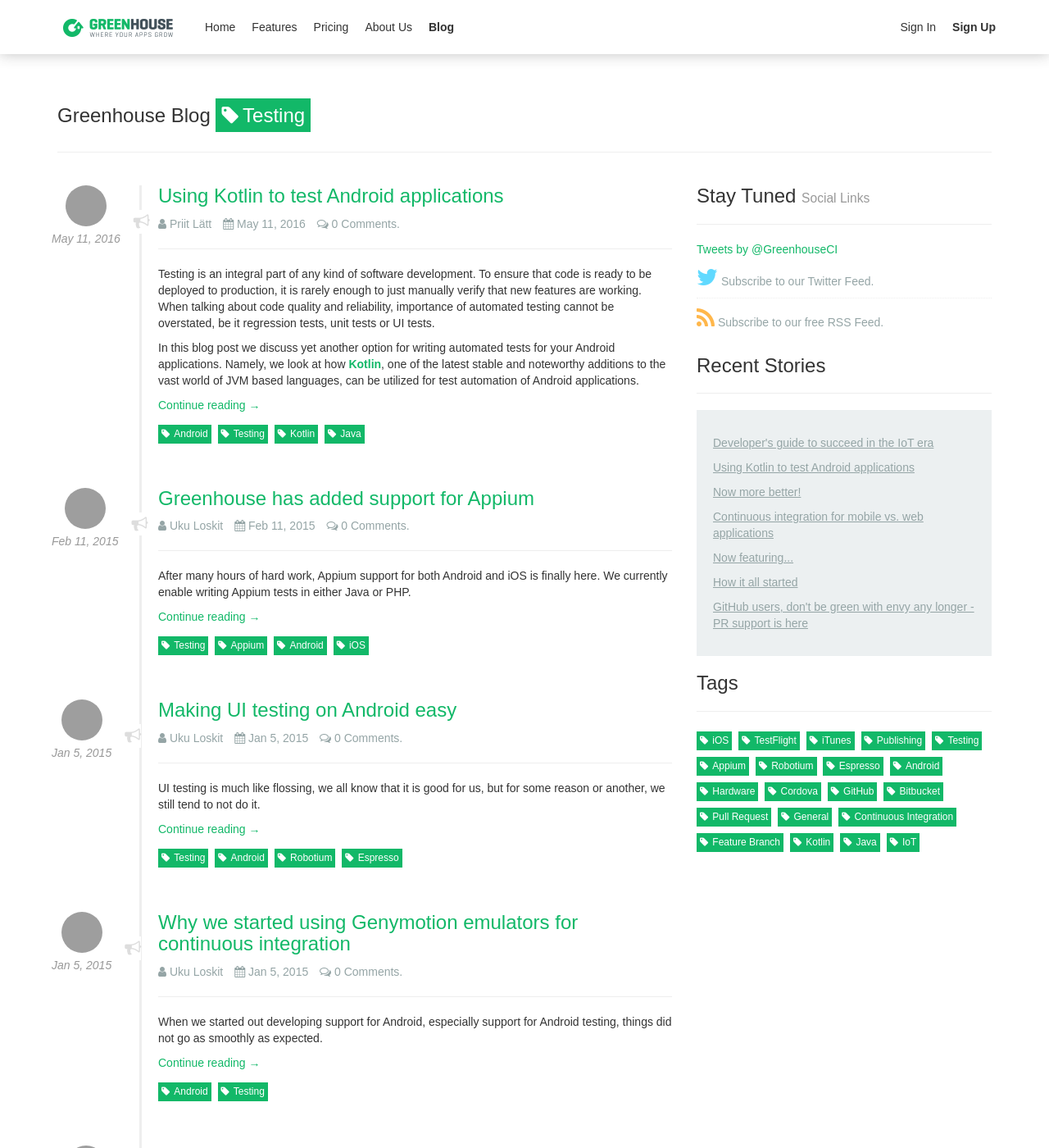
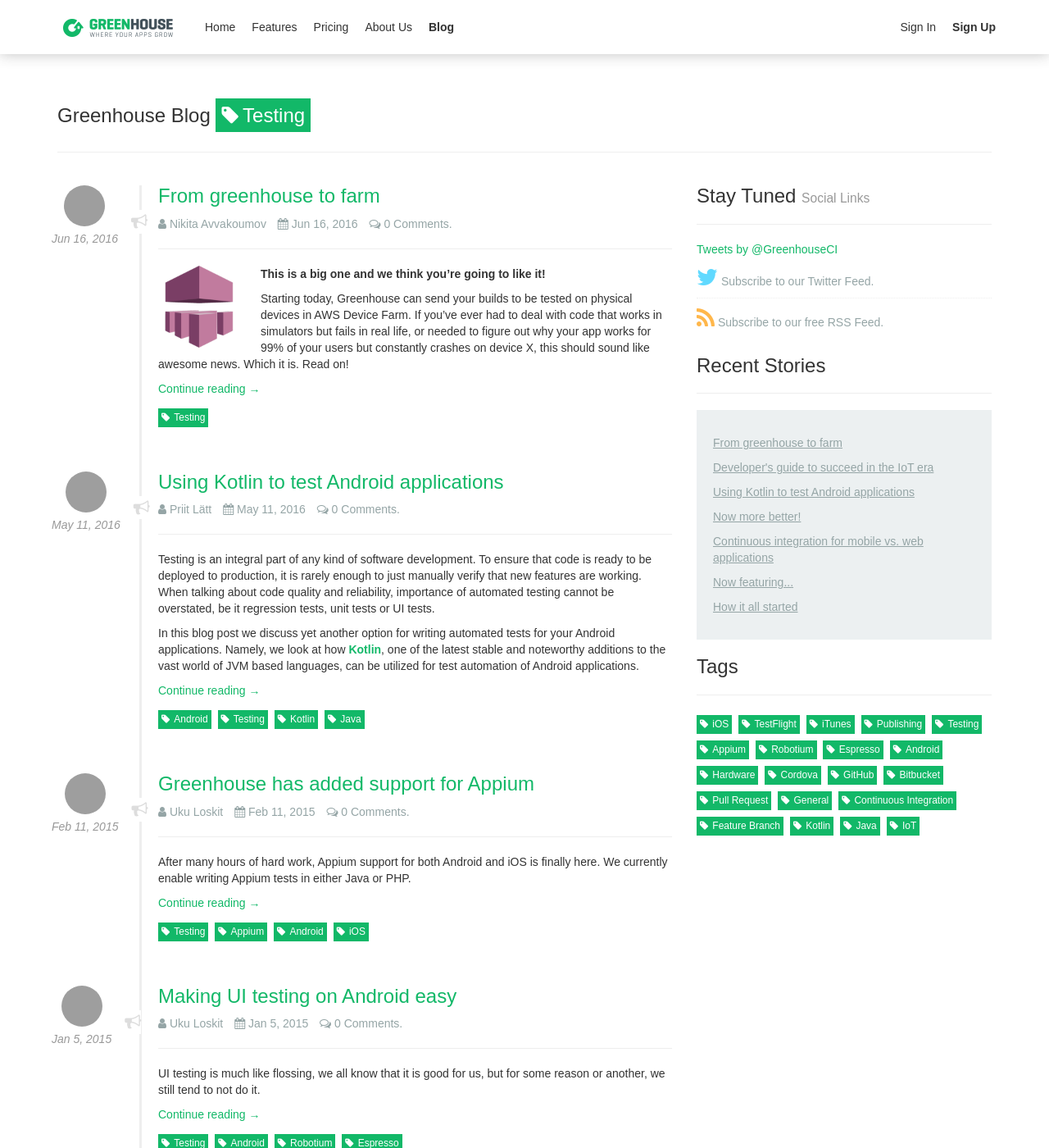
Before and after one commit to GreenhouseCI/blog.greenhouseci.com, a Jekyll site: the page built from tag/testing.md, in a window 1280 px wide and 1400 px high. Shown: the whole window at 82% size. Built offline with Jekyll 4.4.1, drawn with Linux system fonts in a browser that asks for light colours; nearby versions of some CDN libraries; comment, search, counter and statistics services are not loaded; some of the changed lines change nothing that is shown; grey boxes are pictures that could not be loaded.

Commit message:
First draft of device farm post

```diff
--- a/_config.yml
+++ b/_config.yml
@@ -2,6 +2,7 @@
 title: Greenhouse Blog
 email: team@greenhouseci.com
 url: "http://blog.greenhouseci.com" # the base hostname & protocol for your site
+# url: "http://127.0.0.1:4000/" # use for local testing
 baseurl: "" # the subpath of your site, e.g. /blog/
 twitter_username: greenhouseci
 github_username:  greenhouseci
--- /dev/null
+++ b/_posts/2016-06-16-aws-device-farm.md
@@ -0,0 +1,84 @@
+---
+layout: post
+title:  "From greenhouse to farm"
+date:   2016-06-16 00:00:00
+categories: Greenhouse update
+tags: [testing, device farm]
+author: nik
+share: true
+published: true
+comments: true
+---
+
+<img src="/assets/aws-device-farm-logo.png" alt="AWS Device Farm" class="logo" />
+<b>This is a big one and we think you're going to like it!</b>
+
+Starting today, Greenhouse can send your builds to be tested on physical devices
+in AWS Device Farm. If you've ever had to deal with code that works in
+simulators but fails in real life, or needed to figure out why your app works
+for 99% of your users but constantly crashes on device X, this should sound like
+awesome news. Which it is. Read on!
+
+<!--more-->
+
+[AWS Device Farm](https://aws.amazon.com/device-farm/) is a relatively new
+service from AWS that lets you test your mobile
+application on physical devices. Its constantly growing
+[device list](https://aws.amazon.com/device-farm/device-list/) includes many iOS
+and Android smartphones and tablets, all of which are ready and waiting to put
+your app through the wringer. Even if you haven't written any tests for your app
+- [why?!!](http://blog.greenhouseci.com/tag/testing/) - you can still take
+advantage of Device Farm - it can run its
+[built-in fuzz tests](http://docs.aws.amazon.com/devicefarm/latest/developerguide/test-types-built-in-fuzz.html)
+that will exercise your app with random UI events and report the results.
+Imagine a two-year-old playing with your app and you'll understand why they also
+refer to this as "monkey testing".
+
+Even more great news is that at the time of this writing, AWS is offering the
+first 250 minutes of Device Farm use for free. This should give you plenty of
+time to get things up and running and to see just how much value real device
+testing can bring.
+
+## Supported project types
+For now, Greenhouse provides Device Farm testing for native Android and
+iOS projects, as well as for hybrid Cordova and Ionic projects *that only
+target a single platform*. We are hard at work to add support for
+multi-platform hybrid apps. If this is something that interests you, please
+[poke us to move faster](https://greenhouseci.com/contact-us.html). You can also
+create a request for this in [our forum](http://docs.greenhouseci.com/discuss)
+where other Greenhouse users will be able to upvote your post, thereby
+multiplying the poking effect.
+
+## Setting up the Greenhouse - Device Farm connection
+
+### AWS
+To enable Greenhouse to send your builds to Device Farm, you first need to
+configure a few things on the AWS side. Follow the instructions in
+[our docs](http://docs.greenhouseci.com/v1.0/docs/aws-device-farm) to generate
+credentials and to create a Device Farm project and a device pool. Please
+follow good security practices and create a dedicated Greenhouse/Device Farm IAM
+user. Don't give us your root account AWS access! We don't want it.
+
+### Greenhouse
+Once you have the necessary info from AWS, head over to your Greenhouse project
+settings and look in the **Test** section. Enable Device Farm testing with the
+checkbox, then fill in the form below. If you project has tests that are
+supported by Device Farm, Greenhouse will present these as an option.
+Alternatively, you will always have the choice of Device Farm's fuzz tests. Only
+one test type can be run at a time.
+
+![Greenhouse testing configuration screen](/assets/aws-device-farm-settings-in-greenhouse.jpg)
+
+With everything in place, all that remains is to start a build - whether
+manually or via a push hook. As soon as your build succeeds, Greenhouse will
+package up your binary and send it to Device Farm. We will wait for all results to
+come back before setting the final status for the build, but in the meantime
+will keep updating the test run's progress in the Greenhouse dashboard.
+
+As soon as we receive AWS internal reference to your test run, we will create a
+link to the run in the AWS Device Farm web console and place it in the **Tests**
+section of the build info screen. You can follow it at any time to see the test
+run's progress in AWS, or to terminate it before it finishes.
+
+![Device Farm test results in
+Greenhouse](/assets/aws-device-farm-test-results-in-greenhouse.png)
--- a/_sass/_base.scss
+++ b/_sass/_base.scss
@@ -35,3 +35,9 @@
     padding: 7px 7px;
     font-size: 24px;
 }
+
+img.logo {
+  width: 100px;
+  float: left;
+  margin-right: 25px;
+}
```
Also changed, not shown: assets/aws-device-farm-logo.png (added), assets/aws-device-farm-settings-in-greenhouse.jpg (added), assets/aws-device-farm-test-results-in-greenhouse.png (added).
